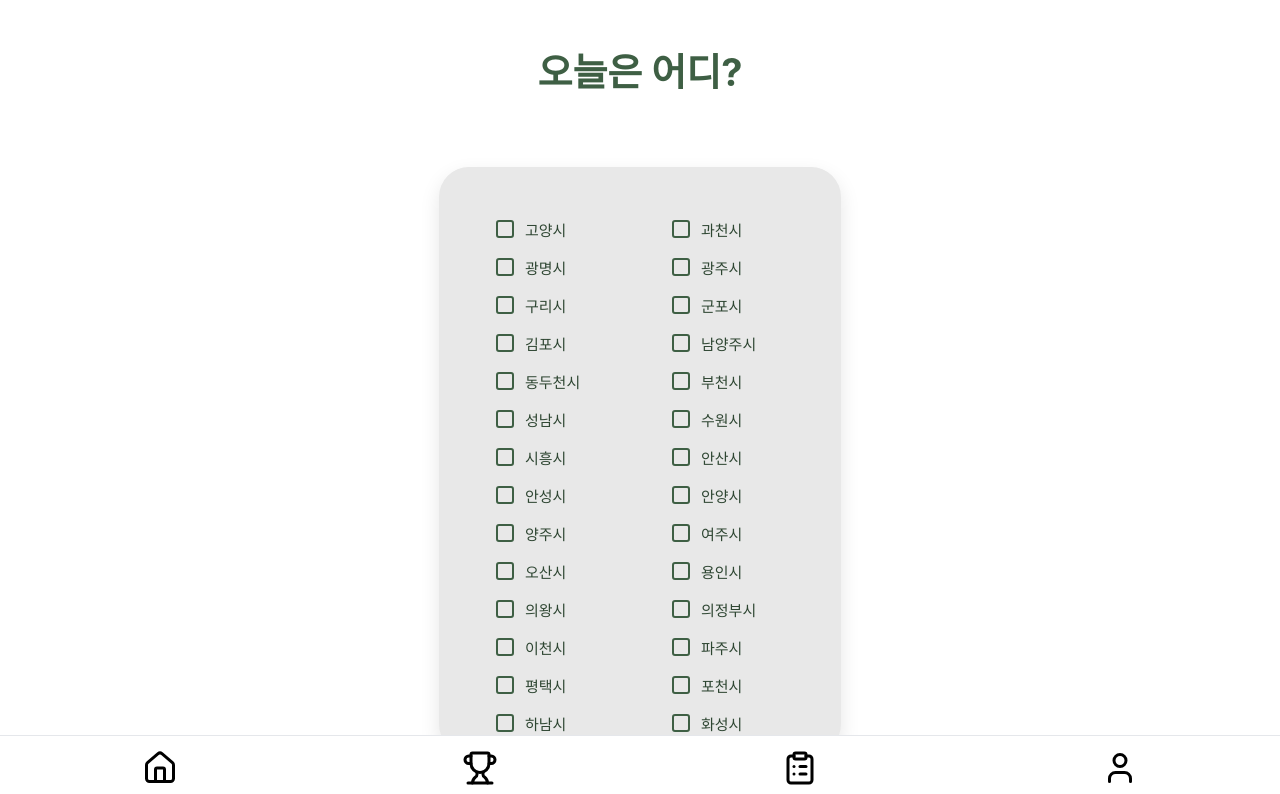
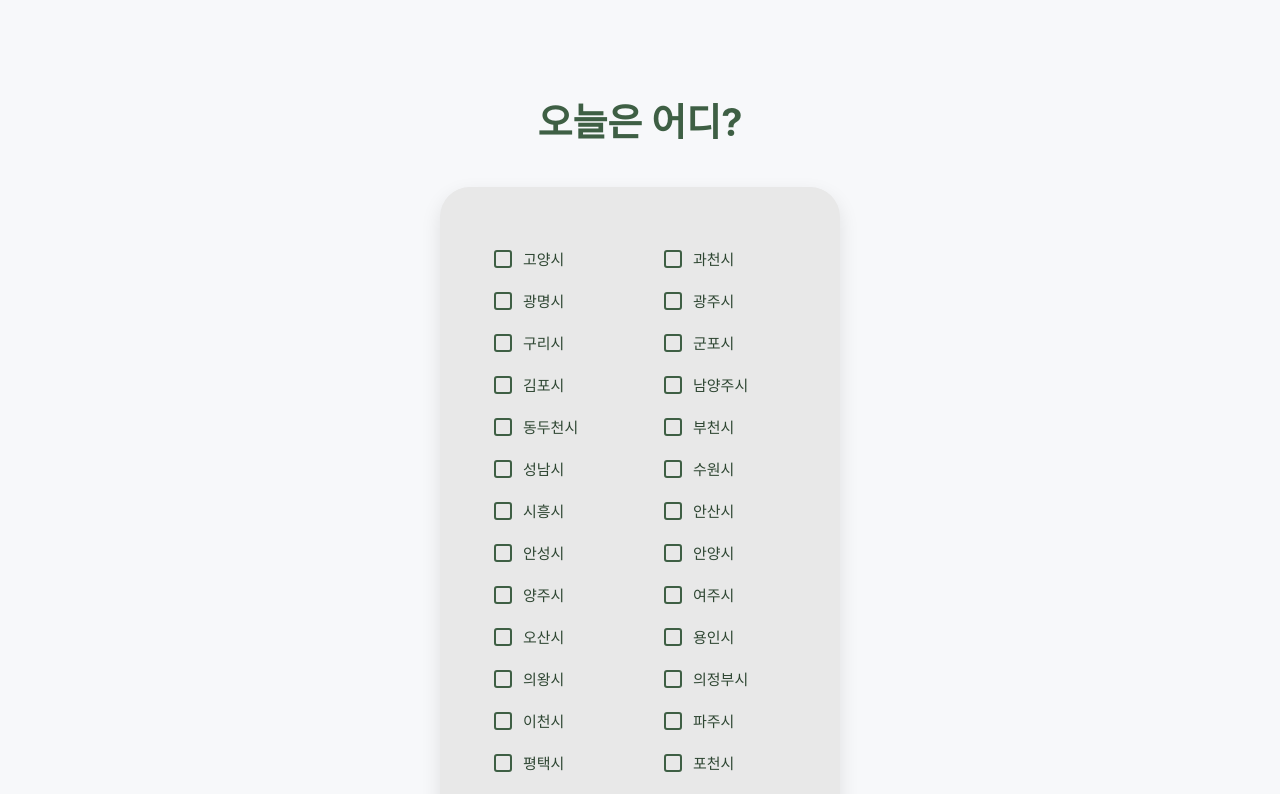
Before and after one commit to battlemap-org/battlemap-fe, a React (Vite) app: page /whereistoday in a window 1280 px wide. Shown: the top 794 px of the page. Built offline with nearby package versions, Linux system fonts and the light colour scheme; a web font is replaced by a local one.

Commit message:
whereistoday 스크롤바 추가

```diff
--- a/src/Router.jsx
+++ b/src/Router.jsx
@@ -24,7 +24,7 @@ export default function Router() {
         <Route path="/onboarding" element={<Onboarding />} />
         <Route path="/login" element={<Login />} />
         <Route path="/join" element={<Join />} />
-
+        <Route path="/whereistoday" element={<Whereistoday />} />
         {/* 3. Layout(Footer)가 필요한 페이지들을 그룹으로 묶습니다.
           <Layout />을 element로 사용하는 부모 Route를 만들고,
           그 안에 자식 Route들을 정의하면 됩니다.
@@ -33,7 +33,7 @@ export default function Router() {
         */}
         <Route element={<Layout />}>
           <Route path="/profile" element={<Profile />} />
-          <Route path="/whereistoday" element={<Whereistoday />} />
+
           <Route path="/filter" element={<Filter />} />
           <Route path="/pickCafe" element={<PickCafe />} />
           <Route path="/questlist" element={<QuestList />} />
--- a/src/index.css
+++ b/src/index.css
@@ -27,7 +27,4 @@ body {
   body {
     background-color: #cccccc;
   }
-  #app {
-    width: 388px; /* 고정 */
-  }
 }
--- a/src/pages/whereistoday/Whereistoday.css
+++ b/src/pages/whereistoday/Whereistoday.css
@@ -1,60 +1,68 @@
 html,
 body {
-  background-color: white !important;
-  height: 100%;
+  background-color: #f7f8fa !important;
+  height: 100%; /* 전체 높이 채우기 */
   margin: 0;
   padding: 0;
+  overflow-y: auto; /* ✅ 전체 스크롤 가능 */
   font-family: Pretendard, -apple-system, BlinkMacSystemFont, system-ui;
+  box-sizing: border-box;
 }
 
+/* 전체 페이지 */
 .city-page {
   display: flex;
   flex-direction: column;
   align-items: center;
-  justify-content: center;
-  gap: 10px;
-  padding: 10px;
+  justify-content: flex-start; /* ✅ 상단부터 쌓이게 */
+  min-height: 100%; /* ✅ 화면보다 작을 땐 꽉 차고, 크면 스크롤 */
+  padding: 60px 0 100px; /* 위아래 여유 */
+  box-sizing: border-box;
 }
+
+/* 제목 */
+.city-title {
+  font-size: 38px;
+  font-weight: 700;
+  color: #3e5f44;
+  margin-bottom: 40px;
+  text-align: center;
+}
+
+/* 카드 영역 */
 .city-modal {
   display: flex;
   flex-direction: column;
-  justify-content: center;
   align-items: center;
-  gap: 20px;
-  min-height: 100vh;
+  gap: 40px;
+  width: 100%;
+  max-width: 400px; /* ✅ 가운데 정렬 유지 */
 }
 
+/* 도시 카드 */
 .city-card {
   background-color: #e8e8e8;
-  padding: 40px 30px;
+  padding: 50px 40px;
   border-radius: 30px;
   box-shadow: 0 8px 20px rgba(0, 0, 0, 0.1);
-  width: 342px;
-  height: 507px;
+  width: 100%;
   text-align: center;
   display: flex;
   flex-direction: column;
   align-items: center;
-  margin-top: -70px;
+  box-sizing: border-box;
 }
 
-.city-title {
-  font-size: 38px;
-  font-weight: 700;
-  color: #3e5f44;
-  text-align: center;
-}
-
+/* 도시 리스트 */
 .city-list {
   display: grid;
   grid-template-columns: repeat(2, 1fr);
-  row-gap: 14px;
-  column-gap: 30px;
-  justify-items: center;
+  row-gap: 18px;
+  column-gap: 40px;
+  justify-items: start;
   align-items: start;
   width: 100%;
-  flex-grow: 1;
-  padding: 10px 10px 0;
+  padding: 10px;
   box-sizing: border-box;
 }
 
@@ -70,7 +78,6 @@ body {
   text-align: left;
 }
 
-/* 체크박스 스타일 */
 .city-item input[type="checkbox"] {
   appearance: none;
   width: 18px;
@@ -90,17 +97,17 @@ body {
 .city-item input[type="checkbox"]:checked::after {
   content: "✓";
   position: absolute;
-  top: -2px;
+  top: 0.5px;
   left: 3px;
   color: white;
   font-size: 14px;
   font-weight: 600;
 }
 
+/* 완료 버튼 */
 .city-confirm {
   width: 344px;
   height: 65px;
-  padding: 14px 0;
   border: none;
   border-radius: 12px;
   background-color: #3e5f44;
@@ -109,7 +116,6 @@ body {
   font-weight: 700;
   cursor: pointer;
   transition: 0.2s;
-  margin: 0px;
 }
 
 .city-confirm:disabled {
@@ -120,3 +126,10 @@ body {
 .city-confirm:not(:disabled):hover {
   background-color: #2e4632;
 }
+html,
+body,
+#root,
+#app {
+  height: auto !important;
+  overflow-y: auto !important;
+}
--- a/src/pages/whereistoday/Whereistoday.jsx
+++ b/src/pages/whereistoday/Whereistoday.jsx
@@ -1,9 +1,11 @@
 import React, { useState, useEffect, useCallback } from "react";
 import "./Whereistoday.css";
 import "../../index.css";
+import { useNavigate } from "react-router-dom";
 
 function City() {
   const [selected, setSelected] = useState([]);
+  const navigate = useNavigate();
 
   const cities = [
     "고양시",
@@ -43,8 +45,11 @@ function City() {
   };
 
   const handleConfirm = () => {
-    if (selected.length === 0) return;
-    alert(`선택된 도시: ${selected.join(", ")}`);
+    if (selected.length === 0) {
+      console.log("선택된 기본 도시:", "부천시");
+      return "부천";
+    }
+    navigate("/bucheonmap");
   };
 
   const onEsc = useCallback((e) => {
```
